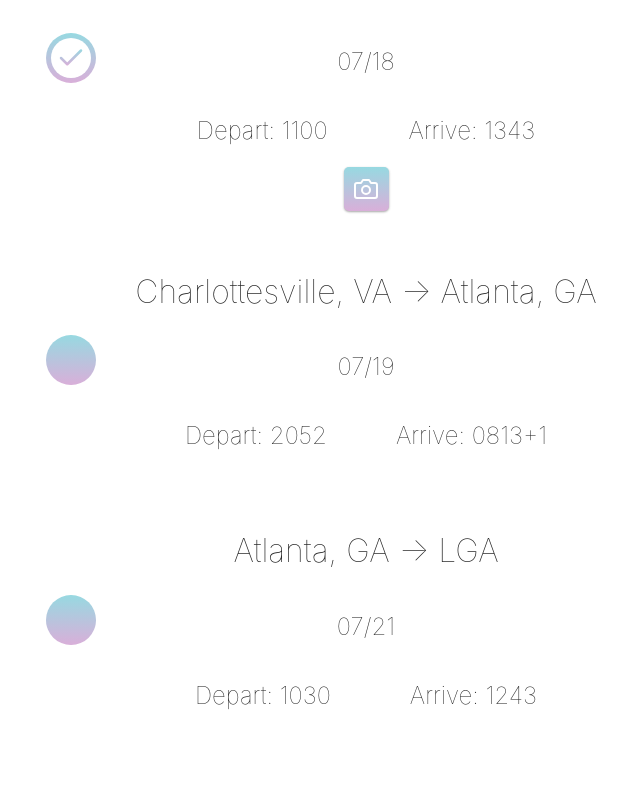
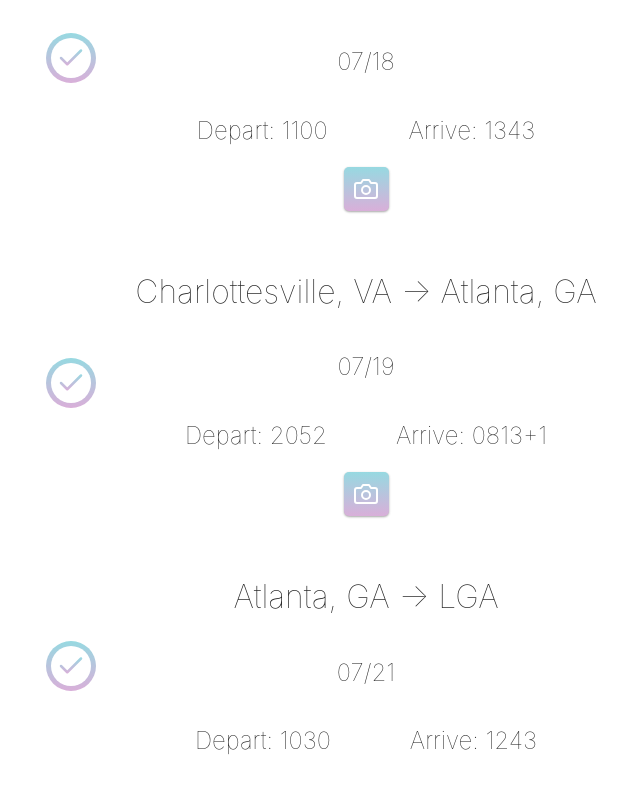
Before and after one commit to jw-green/personal-site, a React (Create React App) app: page /current-travel in a window 1280 px wide. Shown: the part 1153-1942 px from the top of the page, without its empty margins (299-939 px from the left). Before the commit the page ends 1903 px from the top, so only its background shows below. Built offline with nearby package versions, Linux system fonts and the light colour scheme; a web font is replaced by a local one.

Commit message:
Complete trip

```diff
--- a/src/components/Timeline.js
+++ b/src/components/Timeline.js
@@ -46,6 +46,8 @@ const Timeline = ({}) => {
                 depart_time="2052"
                 arrival_time="0813+1"
                 date="07/19"
+                state="Complete"
+                link="https://flic.kr/s/aHsmpjnnyT"
                 />
 
             <Node from="Atlanta, GA"
@@ -53,6 +55,7 @@ const Timeline = ({}) => {
                 depart_time="1030"
                 arrival_time="1243"
                 date="07/21"
+                state="Complete"
                 />
         </div>
     )
```
